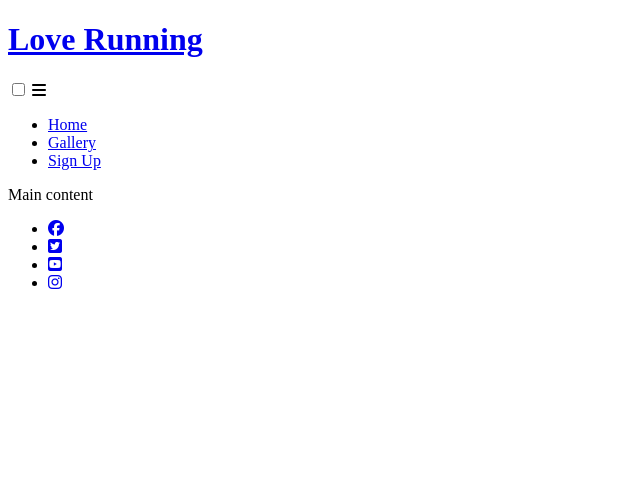
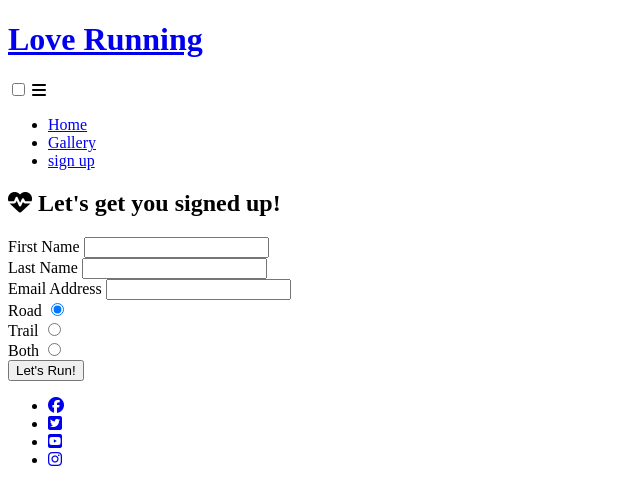
Before and after one commit to SIMMI-K/Love-running, a plain HTML site: page signup.html in a window 1280 px wide. Shown: the whole page, without its empty margins (0-640 px from the left). Drawn offline with Linux system fonts and the light colour scheme.

Commit message:
add forms to the sign up

```diff
--- a/signup.html
+++ b/signup.html
@@ -26,20 +26,53 @@
             <h1 id="logo">Love Running</h1>
         </a>
         <input type="checkbox" id="nav-toggle" name="nav-toggle">
-        <label for="nav-toggle" class="nav-toggle-label">
+        <label for="nav-toggle" class="nav-toggle-label" aria-label="Toggle navigation menu">
             <i class="fa-solid fa-bars"></i>
         </label>
         <nav>
             <ul id="menu">
                 <li><a href="index.html">Home</a></li>
                 <li><a href="gallery.html">Gallery</a></li>
-                <li><a href="signup.html" class="active">Sign Up</a></li>
+                <li><a href="signup.html" class="active">sign up</a></li>
             </ul>
         </nav>
     </header>
 
     <!-- Main content -->
-    <main>Main content</main>
+    <main>
+    <section id="signup">
+    <form id="signup" method="post"
+    action="https://formdump.codeinstitute.net">
+    <h2><i class="fa-solid fa-heartbeat"></i> Let's get you signed up!</h2>
+                <label for="first-name">First Name</label>
+                <input type="text" name="first_name" id="first-name" class="text-input" required>
+                <br>
+                <label for="last-name">Last Name</label>
+                <input type="text" name="last_name" id="last-name" class="text-input" required>
+                <br>
+                <label for="email-address">Email Address</label>
+                <input type="email" name="email_address" id="email-address" class="text-input" required>
+                <br>
+                <div class="radio-buttons">
+                    <div>
+                        <label for="road">Road</label>
+                        <input type="radio" name="running_preference" id="road" value="road" required checked>
+                    </div>
+                    <div>
+                        <label for="trail">Trail</label>
+                        <input type="radio" name="running_preference" id="trail" value="trail" required>
+                    </div>
+                    <div>
+                        <label for="both">Both</label>
+                        <input type="radio" name="running_preference" id="both" value="both" required>
+                    </div>
+                     </div>
+                <button type="submit" class="join-button">Let's Run!</button>
+            </form>
+        </section>
+    </form>
+    </section>
+    </main>
 
     <!-- Footer -->
     <footer>
```
